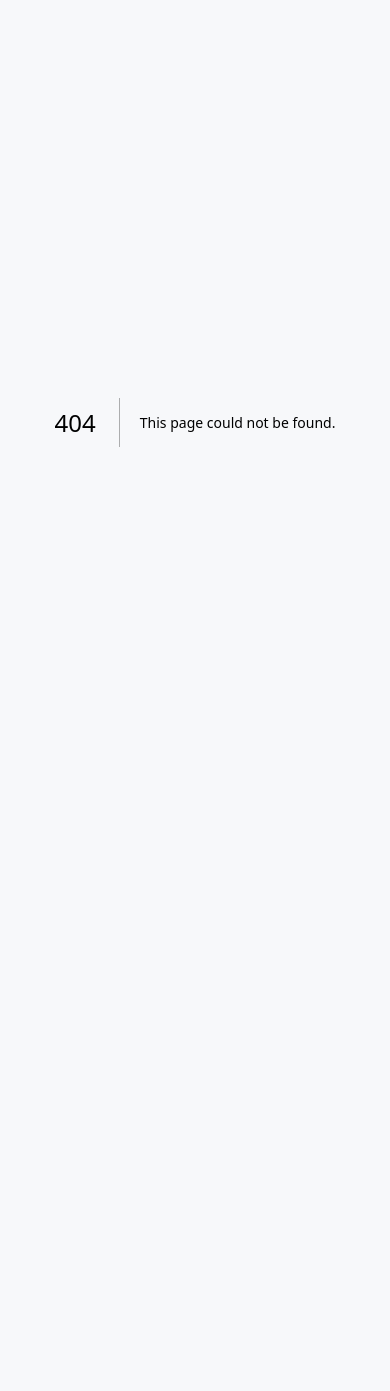
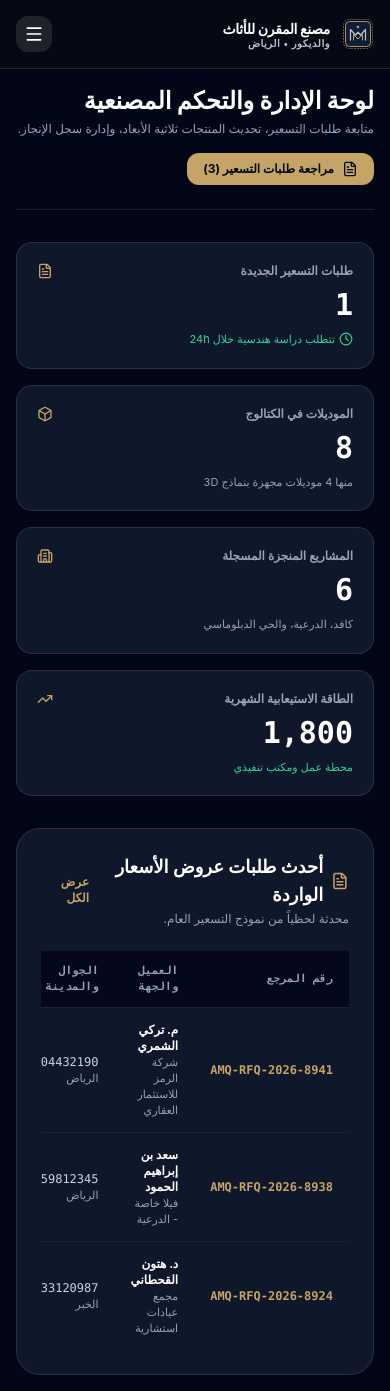
Before and after one commit to mysseralmugren-web/1-configure-mcp-set-up-your, a Next.js app: page /admin/dashboard in a window 390 px wide. Before the commit this address had no page. Before the commit the page ends 844 px from the top, so only its background shows below. Built offline with nearby package versions, Linux system fonts and the light colour scheme.

Commit message:
Work from the phone

```diff
--- /dev/null
+++ b/src/app/admin/dashboard/page.tsx
@@ -0,0 +1,218 @@
+"use client";
+
+import React, { useState, useEffect } from "react";
+import Link from "next/link";
+import {
+  FileText,
+  Box,
+  Building2,
+  TrendingUp,
+  Clock,
+  CheckCircle2,
+  AlertCircle,
+  ExternalLink,
+  Eye,
+  Plus,
+} from "lucide-react";
+import { QuoteRequest } from "@/types";
+import { getQuoteRequests, updateQuoteStatus } from "@/lib/store/quoteRequestsStore";
+import { FURNITURE_PRODUCTS } from "@/lib/data/products";
+import { FACTORY_PROJECTS } from "@/lib/data/projects";
+import { FACTORY_STATS } from "@/lib/data/manufacturing";
+
+export default function AdminDashboardPage() {
+  const [quotes, setQuotes] = useState<QuoteRequest[]>([]);
+
+  useEffect(() => {
+    setQuotes([...getQuoteRequests()]);
+  }, []);
+
+  const handleStatusChange = (id: string, newStatus: QuoteRequest["status"]) => {
+    updateQuoteStatus(id, newStatus);
+    setQuotes([...getQuoteRequests()]);
+  };
+
+  const newQuotesCount = quotes.filter((q) => q.status === "new").length;
+
+  return (
+    <div className="space-y-8">
+      {/* Top Banner */}
+      <div className="flex flex-col sm:flex-row sm:items-center justify-between gap-4 pb-6 border-b border-white/10">
+        <div>
+          <h1 className="text-2xl sm:text-3xl font-extrabold text-white">
+            لوحة الإدارة والتحكم المصنعية
+          </h1>
+          <p className="text-xs sm:text-sm text-slate-400 mt-1">
+            متابعة طلبات التسعير، تحديث المنتجات ثلاثية الأبعاد، وإدارة سجل الإنجاز.
+          </p>
+        </div>
+
+        <div className="flex items-center gap-3">
+          <Link
+            href="/admin/quote-requests"
+            className="px-4 py-2 rounded-xl bg-brand-gold text-primary-950 font-bold text-xs flex items-center gap-2 hover:scale-[1.02] transition-all"
+          >
+            <FileText className="w-4 h-4" />
+            <span>مراجعة طلبات التسعير ({quotes.length})</span>
+          </Link>
+        </div>
+      </div>
+
+      {/* KPI Stats Cards */}
+      <div className="grid grid-cols-1 sm:grid-cols-2 lg:grid-cols-4 gap-4">
+        <div className="p-5 rounded-2xl bg-slate-900 border border-white/10">
+          <div className="flex items-center justify-between text-slate-400 mb-2">
+            <span className="text-xs font-semibold">طلبات التسعير الجديدة</span>
+            <FileText className="w-4 h-4 text-brand-gold" />
+          </div>
+          <div className="text-3xl font-extrabold text-white font-mono">{newQuotesCount}</div>
+          <div className="text-[11px] text-emerald-400 mt-2 flex items-center gap-1">
+            <Clock className="w-3.5 h-3.5" />
+            <span>تتطلب دراسة هندسية خلال 24h</span>
+          </div>
+        </div>
+
+        <div className="p-5 rounded-2xl bg-slate-900 border border-white/10">
+          <div className="flex items-center justify-between text-slate-400 mb-2">
+            <span className="text-xs font-semibold">الموديلات في الكتالوج</span>
+            <Box className="w-4 h-4 text-brand-gold" />
+          </div>
+          <div className="text-3xl font-extrabold text-white font-mono">{FURNITURE_PRODUCTS.length}</div>
+          <div className="text-[11px] text-slate-400 mt-2">
+            منها 4 موديلات مجهزة بنماذج 3D
+          </div>
+        </div>
+
+        <div className="p-5 rounded-2xl bg-slate-900 border border-white/10">
+          <div className="flex items-center justify-between text-slate-400 mb-2">
+            <span className="text-xs font-semibold">المشاريع المنجزة المسجلة</span>
+            <Building2 className="w-4 h-4 text-brand-gold" />
+          </div>
+          <div className="text-3xl font-extrabold text-white font-mono">{FACTORY_PROJECTS.length}</div>
+          <div className="text-[11px] text-slate-400 mt-2">
+            كافد، الدرعية، والحي الدبلوماسي
+          </div>
+        </div>
+
+        <div className="p-5 rounded-2xl bg-slate-900 border border-white/10">
+          <div className="flex items-center justify-between text-slate-400 mb-2">
+            <span className="text-xs font-semibold">الطاقة الاستيعابية الشهرية</span>
+            <TrendingUp className="w-4 h-4 text-brand-gold" />
+          </div>
+          <div className="text-3xl font-extrabold text-white font-mono">1,800</div>
+          <div className="text-[11px] text-emerald-400 mt-2">
+            محطة عمل ومكتب تنفيذي
+          </div>
+        </div>
+      </div>
+
+      {/* Inbound Quotations Table */}
+      <div className="bg-slate-900 rounded-3xl border border-white/10 p-6">
+        <div className="flex items-center justify-between mb-6">
+          <div>
+            <h2 className="text-lg font-bold text-white flex items-center gap-2">
+              <FileText className="w-5 h-5 text-brand-gold" />
+              <span>أحدث طلبات عروض الأسعار الواردة</span>
+            </h2>
+            <p className="text-xs text-slate-400 mt-0.5">
+              محدثة لحظياً من نموذج التسعير العام.
+            </p>
+          </div>
+
+          <Link
+            href="/admin/quote-requests"
+            className="text-xs font-bold text-brand-gold hover:underline"
+          >
+            عرض الكل
+          </Link>
+        </div>
+
+        <div className="overflow-x-auto">
+          <table className="w-full text-xs text-start">
+            <thead className="bg-slate-950/80 text-slate-400 uppercase font-mono text-[11px] border-b border-white/10">
+              <tr>
+                <th className="py-3 px-4 text-start">رقم المرجع</th>
+                <th className="py-3 px-4 text-start">العميل والجهة</th>
+                <th className="py-3 px-4 text-start">الجوال والمدينة</th>
+                <th className="py-3 px-4 text-start">الخدمة المطلوبة</th>
+                <th className="py-3 px-4 text-start">الحالة</th>
+                <th className="py-3 px-4 text-start">الإجراء السريع</th>
+              </tr>
+            </thead>
+            <tbody className="divide-y divide-white/5">
+              {quotes.map((quote) => (
+                <tr key={quote.id} className="hover:bg-white/5 transition-colors">
+                  <td className="py-3.5 px-4 font-mono font-bold text-brand-gold whitespace-nowrap">
+                    {quote.referenceNo}
+                  </td>
+                  <td className="py-3.5 px-4">
+                    <div className="font-bold text-white">{quote.customerName}</div>
+                    {quote.companyName && (
+                      <div className="text-[11px] text-slate-400">{quote.companyName}</div>
+                    )}
+                  </td>
+                  <td className="py-3.5 px-4">
+                    <div className="font-mono text-slate-300" dir="ltr">{quote.phone}</div>
+                    <div className="text-[11px] text-slate-400">{quote.city}</div>
+                  </td>
+                  <td className="py-3.5 px-4 max-w-xs truncate text-slate-300">
+                    {quote.serviceType}
+                  </td>
+                  <td className="py-3.5 px-4 whitespace-nowrap">
+                    <span
+                      className={`px-2.5 py-1 rounded-full text-[10px] font-bold ${
+                        quote.status === "new"
+                          ? "bg-amber-500/20 text-amber-300 border border-amber-500/30"
+                          : quote.status === "in_review"
+                          ? "bg-blue-500/20 text-blue-300 border border-blue-500/30"
+                          : quote.status === "quoted"
+                          ? "bg-emerald-500/20 text-emerald-300 border border-emerald-500/30"
+                          : "bg-slate-700 text-slate-300"
+                      }`}
+                    >
+                      {quote.status === "new"
+                        ? "جديد"
+                        : quote.status === "in_review"
+                        ? "قيد المراجعة"
+                        : quote.status === "quoted"
+                        ? "تم التسعير"
+                        : "مؤرشف"}
+                    </span>
+                  </td>
+                  <td className="py-3.5 px-4 whitespace-nowrap">
+                    <div className="flex items-center gap-1.5">
+                      {quote.status === "new" && (
+                        <button
+                          onClick={() => handleStatusChange(quote.id!, "in_review")}
+                          className="px-2 py-1 rounded-lg bg-blue-600/30 text-blue-300 hover:bg-blue-600/50 text-[11px] font-semibold"
+                        >
+                          بدء المراجعة
+                        </button>
+                      )}
+                      {quote.status === "in_review" && (
+                        <button
+                          onClick={() => handleStatusChange(quote.id!, "quoted")}
+                          className="px-2 py-1 rounded-lg bg-emerald-600/30 text-emerald-300 hover:bg-emerald-600/50 text-[11px] font-semibold"
+                        >
+                          تم التسعير
+                        </button>
+                      )}
+                      <a
+                        href={`https://wa.me/${quote.phone.replace(/^0/, "966")}`}
+                        target="_blank"
+                        rel="noopener noreferrer"
+                        className="px-2 py-1 rounded-lg bg-emerald-700/40 text-emerald-200 hover:bg-emerald-700/60 text-[11px] font-semibold"
+                      >
+                        واتساب
+                      </a>
+                    </div>
+                  </td>
+                </tr>
+              ))}
+            </tbody>
+          </table>
+        </div>
+      </div>
+    </div>
+  );
+}
```
